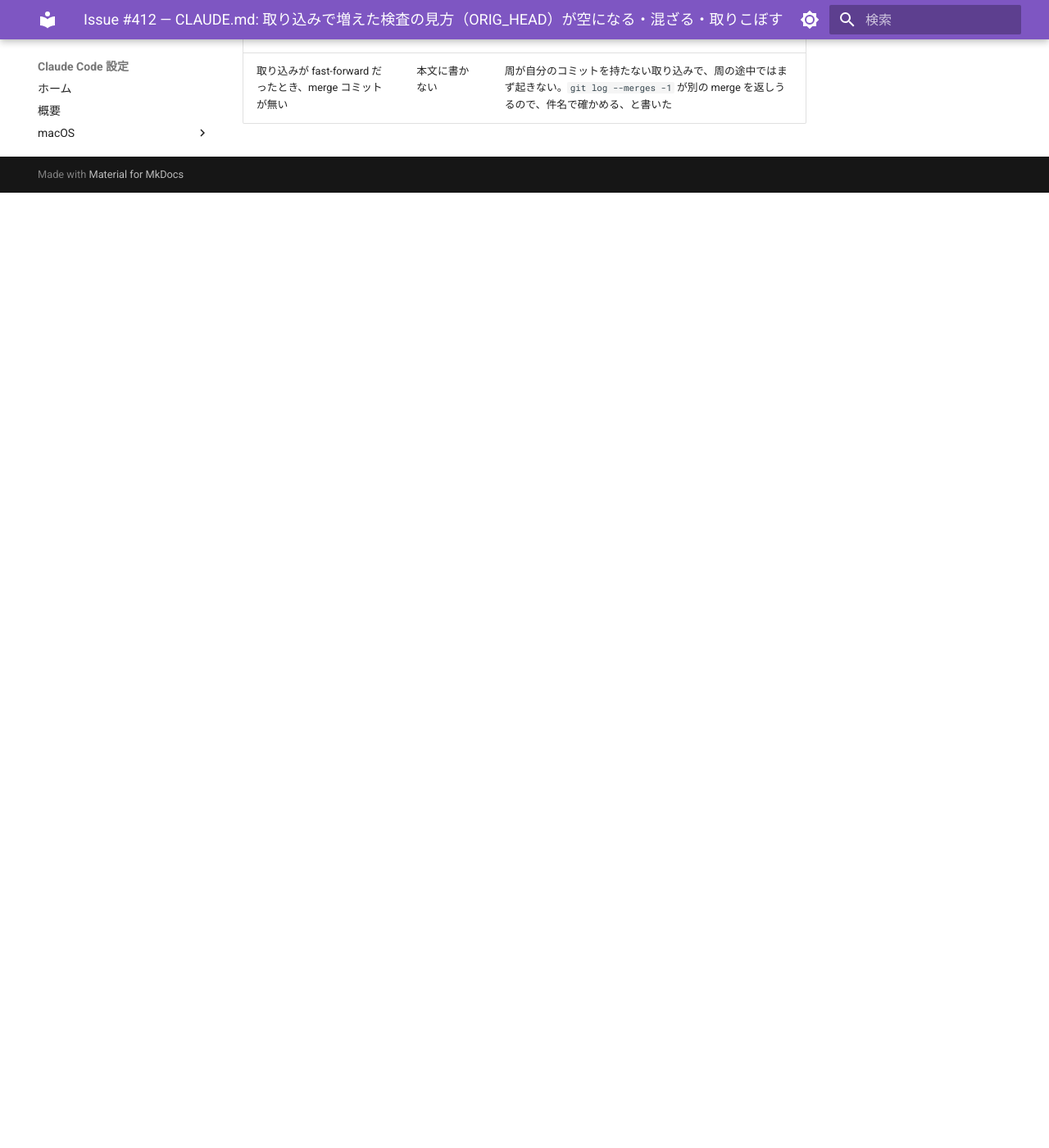
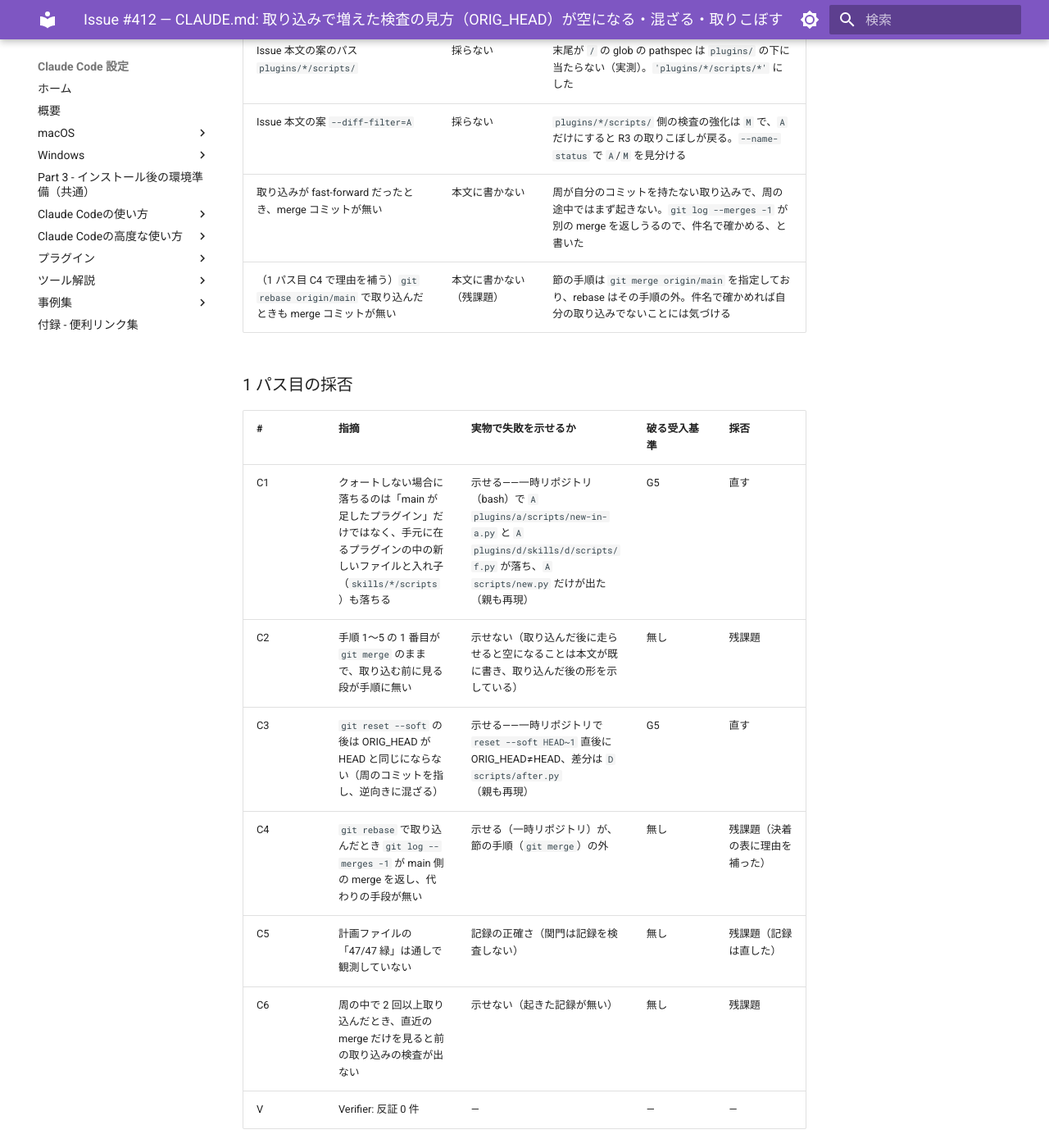
Before and after one commit to hdknr/claude-code-setup, an MkDocs documentation site: the page built from docs/plans/issue-412.md, in a window 1280 px wide and 1400 px high, scrolled down 3811 px. Shown: the whole window at 82% size. Built offline with MkDocs 1.6.1 and Material for MkDocs 9.7.7, drawn with Linux system fonts in a browser that asks for light colours; before the commit the page ends 4046 px from its top, so only the background shows below that; some of the changed text lies outside the part shown.

Commit message:
docs(claude-md): クォートしないと落ちる範囲と reset --soft の後の ORIG_HEAD を実測に合わせる（#412）
1 パス目の /code-review の指摘 C1・C3。採否は docs/plans/issue-412.md。

Co-Authored-By: Claude Opus 5.5 <noreply@anthropic.com>

```diff
--- a/docs/plans/issue-412.md
+++ b/docs/plans/issue-412.md
@@ -68,10 +68,11 @@ Issue 本文の「案」は検査対象であって要件ではない（とく
     - クォートしない zsh では `plugins/b`（手元に無い）が落ちた。
     - R1（Already up to date の merge ＋ `reset --soft`）・R2（取り込んだ後の周のコミット）は、旧い形が空／混ざる、新しい形が変わらない、を同じリポジトリで並べて見た。
     - 実データ: `47a45e9`（#389 の取り込み）で、新しい形は 8 件（`A scripts/check-plan-counts.py` を含み、`plugins/spec-loop/scripts/` の 3 件を含む）、旧い形の `-- scripts/` は 5 件。
-- 実装のコミット: `32824c2`。`check-all.py` 47/47 緑（初回は件数の行を足す前に走り `check-plan-counts.py` だけ赤→足して単独で再実行し緑）
+- 実装のコミット: `32824c2`。`check-all.py` は初回に件数の行を足す前に走り `check-plan-counts.py` だけ赤→足して**単独で**再実行し緑（**通しの 47/47 緑はこの時点では観測していない**。関門の 1 パス目で 2 体がそれぞれ通しで 47/47 緑を観測した）
 - 割り目（手順 4）: AskUserQuestion で「ここで割る」が選ばれた（2026-10-25）
-- 関門: 未着手。次は手順 5 から——Verifier（`dev-loop:dev-loop-verifier`・sonnet）と `/code-review` の 1 パス目。
-  base は `e7aedeeb9b22dda924562cd6cbd183f916fbdf20`。1 パス目の指摘対応の起点は、関門に渡すときの HEAD の SHA をここに書く
+- 関門 1 パス目: 済み（2026-10-25。再開したセッションで手順 5 から）——Verifier（`dev-loop:dev-loop-verifier`・sonnet）**反証 0 件**、`/code-review`（high）**指摘 6 件**（採否は下の表。直す 2 件・残課題 4 件）。
+  起動直後に親がこの計画ファイルの進捗欄を書き換えたため、両体の `git status --porcelain` の 2 回目に ` M docs/plans/issue-412.md` が出た（関門の変更ではない）。
+  base は `e7aedeeb9b22dda924562cd6cbd183f916fbdf20`。関門に渡したときの HEAD: `26d4860aa5239d92e4bb8523a6bcacfa40dd6da5`（1 パス目の指摘対応の起点）
 
 ## 起票
 
@@ -85,3 +86,16 @@ Issue 本文の「案」は検査対象であって要件ではない（とく
 | Issue 本文の案のパス `plugins/*/scripts/` | 採らない | 末尾が `/` の glob の pathspec は `plugins/` の下に当たらない（実測）。`'plugins/*/scripts/*'` にした |
 | Issue 本文の案 `--diff-filter=A` | 採らない | `plugins/*/scripts/` 側の検査の強化は `M` で、`A` だけにすると R3 の取りこぼしが戻る。`--name-status` で `A`/`M` を見分ける |
 | 取り込みが fast-forward だったとき、merge コミットが無い | 本文に書かない | 周が自分のコミットを持たない取り込みで、周の途中ではまず起きない。`git log --merges -1` が別の merge を返しうるので、件名で確かめる、と書いた |
+| （1 パス目 C4 で理由を補う）`git rebase origin/main` で取り込んだときも merge コミットが無い | 本文に書かない（残課題） | 節の手順は `git merge origin/main` を指定しており、rebase はその手順の外。件名で確かめれば自分の取り込みでないことには気づける |
+
+### 1 パス目の採否
+
+| # | 指摘 | 実物で失敗を示せるか | 破る受入基準 | 採否 |
+| --- | --- | --- | --- | --- |
+| C1 | クォートしない場合に落ちるのは「main が足したプラグイン」だけではなく、手元に在るプラグインの中の新しいファイルと入れ子（`skills/*/scripts`）も落ちる | 示せる——一時リポジトリ（bash）で `A plugins/a/scripts/new-in-a.py` と `A plugins/d/skills/d/scripts/f.py` が落ち、`A scripts/new.py` だけが出た（親も再現） | G5 | 直す |
+| C2 | 手順 1〜5 の 1 番目が `git merge` のままで、取り込む前に見る段が手順に無い | 示せない（取り込んだ後に走らせると空になることは本文が既に書き、取り込んだ後の形を示している） | 無し | 残課題 |
+| C3 | `git reset --soft` の後は ORIG_HEAD が HEAD と同じにならない（周のコミットを指し、逆向きに混ざる） | 示せる——一時リポジトリで `reset --soft HEAD~1` 直後に ORIG_HEAD≠HEAD、差分は `D scripts/after.py`（親も再現） | G5 | 直す |
+| C4 | `git rebase` で取り込んだとき `git log --merges -1` が main 側の merge を返し、代わりの手段が無い | 示せる（一時リポジトリ）が、節の手順（`git merge`）の外 | 無し | 残課題（決着の表に理由を補った） |
+| C5 | 計画ファイルの「47/47 緑」は通しで観測していない | 記録の正確さ（関門は記録を検査しない） | 無し | 残課題（記録は直した） |
+| C6 | 周の中で 2 回以上取り込んだとき、直近の merge だけを見ると前の取り込みの検査が出ない | 示せない（起きた記録が無い） | 無し | 残課題 |
+| V | Verifier: 反証 0 件 | — | — | — |
```
Also changed, not shown: CLAUDE.md (+5 -4 lines).
